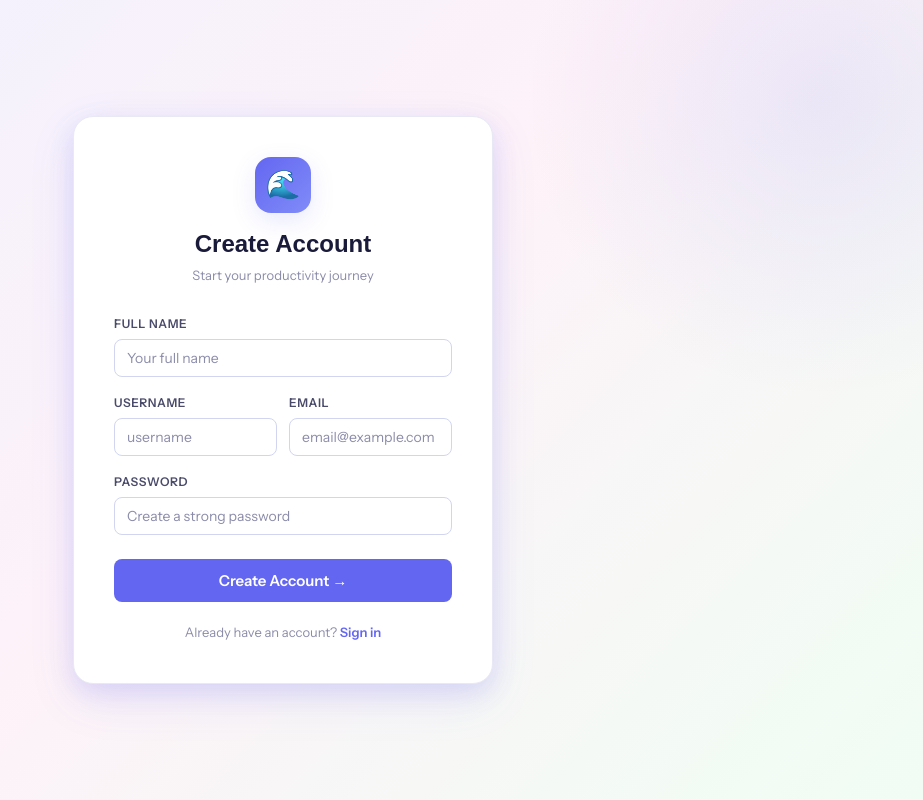
After one commit to ruikhan/flowlife, a Flask app: page /register in a window 1280 px wide. The commit adds this page. Shown: the whole page, without its empty margins (357-1280 px from the left). Run offline with Flask 3, Linux system fonts and the light colour scheme; some web fonts are replaced.

Commit message:
Add login/register templates, fix all inline styles

```diff
--- a/static/style.css
+++ b/static/style.css
@@ -687,3 +687,4 @@ tr:hover td { background: var(--surface-2); }
 .mood-history-info { flex: 1; }
 .mood-entry-title  { font-size: 13px; font-weight: 600; }
 .mood-entry-note   { margin-top: 2px; }
+.mt-8 { margin-top: 8px; }
--- /dev/null
+++ b/templates/register.html
@@ -0,0 +1,51 @@
+<!DOCTYPE html>
+<html lang="en">
+<head>
+  <meta charset="UTF-8">
+  <meta name="viewport" content="width=device-width, initial-scale=1.0">
+  <title>Register — FlowLife</title>
+  <link rel="stylesheet" href="{{ url_for('static', filename='style.css') }}">
+</head>
+<body>
+<div class="auth-page">
+  <div class="auth-card">
+    <div class="auth-logo">
+      <div class="auth-logo-icon">🌊</div>
+      <div class="auth-title">Create Account</div>
+      <div class="auth-sub">Start your productivity journey</div>
+    </div>
+    {% with messages = get_flashed_messages(with_categories=true) %}
+      {% for category, message in messages %}
+        <div class="alert alert-{{ 'success' if category == 'success' else 'error' }}">
+          {{ '✅' if category == 'success' else '⚠️' }} {{ message }}
+        </div>
+      {% endfor %}
+    {% endwith %}
+    <form method="POST">
+      <div class="form-group">
+        <label class="form-label" for="full_name">Full Name</label>
+        <input type="text" id="full_name" name="full_name" class="form-control" placeholder="Your full name" required>
+      </div>
+      <div class="form-row">
+        <div class="form-group">
+          <label class="form-label" for="username">Username</label>
+          <input type="text" id="username" name="username" class="form-control" placeholder="username" required>
+        </div>
+        <div class="form-group">
+          <label class="form-label" for="email">Email</label>
+          <input type="email" id="email" name="email" class="form-control" placeholder="email@example.com" required>
+        </div>
+      </div>
+      <div class="form-group">
+        <label class="form-label" for="password">Password</label>
+        <input type="password" id="password" name="password" class="form-control" placeholder="Create a strong password" required>
+      </div>
+      <button type="submit" class="btn btn-primary btn-full btn-lg mt-8">Create Account →</button>
+    </form>
+    <div class="auth-link-row">
+      Already have an account? <a href="{{ url_for('login') }}" class="auth-link">Sign in</a>
+    </div>
+  </div>
+</div>
+</body>
+</html>
```
Also changed, not shown: templates/login.html (added, +43 -0 lines), flowlife.db (added).
